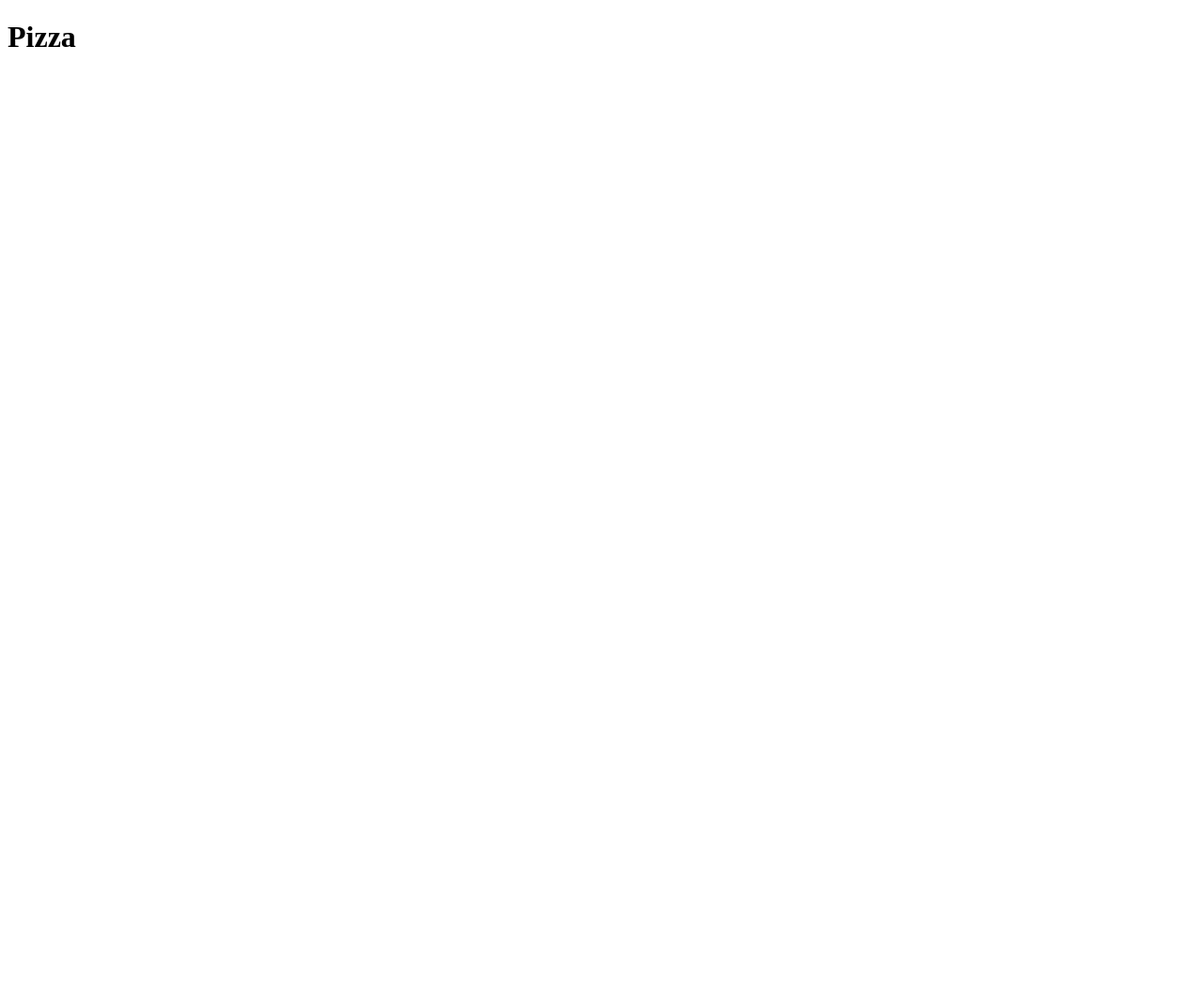
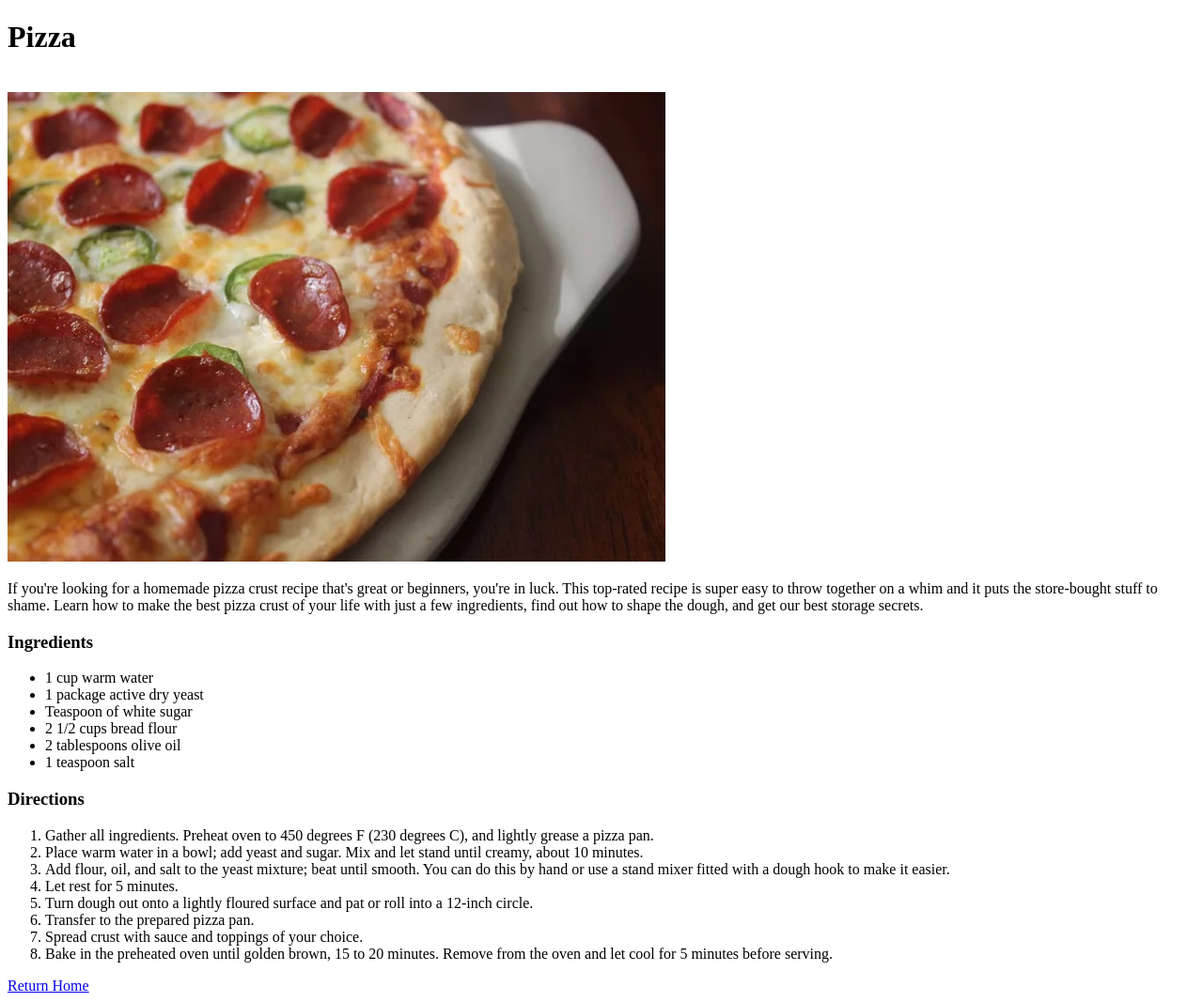
Before and after one commit to deanta217/odin-recipes, a plain HTML site: page recipes/pizza.html in a window 1280 px wide. Shown: the whole page at 94% size. Before the commit the page ends 800 px from the top, so only its background shows below. Drawn offline with Linux system fonts and the light colour scheme.

```diff
--- a/recipes/pizza.html
+++ b/recipes/pizza.html
@@ -7,5 +7,36 @@
 </head>
 <body>
     <h1>Pizza</h1>
+    <br>
+    <img src="../img/pizza.jpg" height="500" width="700" alt="a delicious pizza sitting on a white pan">
+    <p>
+        If you're looking for a homemade pizza crust recipe that's great
+        or beginners, you're in luck. This top-rated recipe is super
+        easy to throw together on a whim and it puts the store-bought
+        stuff to shame. Learn how to make the best pizza crust of your
+        life with just a few ingredients, find out how to shape the
+        dough, and get our best storage secrets.
+    </p>
+    <h3>Ingredients</h3>
+    <ul>
+        <li>1 cup warm water</li>
+        <li>1 package active dry yeast</li>
+        <li>Teaspoon of white sugar</li>
+        <li>2 1/2 cups bread flour</li>
+        <li>2 tablespoons olive oil</li>
+        <li>1 teaspoon salt</li>
+    </ul>
+    <h3>Directions</h3>
+    <ol>
+        <li> Gather all ingredients. Preheat oven to 450 degrees F (230 degrees C), and lightly grease a pizza pan.</li>
+        <li>Place warm water in a bowl; add yeast and sugar. Mix and let stand until creamy, about 10 minutes. </li>
+        <li>Add flour, oil, and salt to the yeast mixture; beat until smooth. You can do this by hand or use a stand mixer fitted with a dough hook to make it easier. </li>
+        <li>Let rest for 5 minutes.</li>
+        <li>Turn dough out onto a lightly floured surface and pat or roll into a 12-inch circle. </li>
+        <li>Transfer to the prepared pizza pan. </li>
+        <li>Spread crust with sauce and toppings of your choice. </li>
+        <li>Bake in the preheated oven until golden brown, 15 to 20 minutes. Remove from the oven and let cool for 5 minutes before serving. </li>
+    </ol>
+    <a href="../index.html">Return Home</a>
 </body>
 </html>
```
Also changed, not shown: index.html (+4 -1 lines), recipes/spaghetti.html (added, +39 -0 lines), img/pizza.jpg (added), img/spaghetti.jpg (added), recipes/lasagna.html (added), 1 other file.
